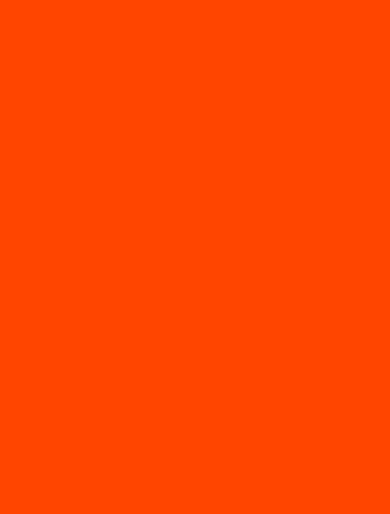
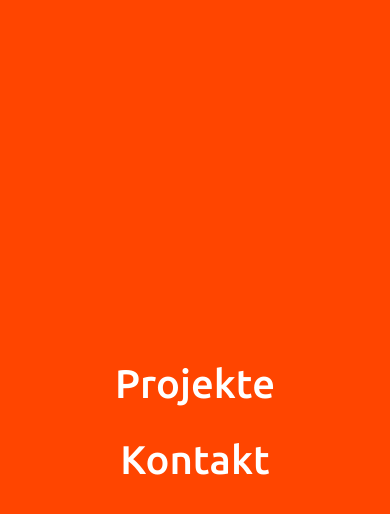
Before and after one commit to zerokater/bisha, a SvelteKit app: page / in a window 390 px wide. Both pictures are taken after a click on the icon 345 px from the left and 35 px from the top of the page. Shown: the top 514 px of the page. Built offline with nearby package versions, Linux system fonts and the light colour scheme.

Commit message:
hamburger

```diff
--- a/src/components/Nav.svelte
+++ b/src/components/Nav.svelte
@@ -14,7 +14,10 @@
 
     <nav>
         {#if open}
-            <div on:click={toggle} on:keydown|preventDefault={toggle} class="hamburger-open" transition:slide="{{duration: 500, easing: quartOut}}"></div>
+            <div class="hamburger-open" on:click={toggle} on:keydown|preventDefault={toggle}  transition:slide="{{duration: 500, easing: quartOut}}">
+                <a class="hamburger-link" href="/projekte">Projekte</a>
+                <a class="hamburger-link" href="/kontakt">Kontakt</a>
+            </div>
         {:else}
             <svg on:click={toggle} on:keydown|preventDefault={toggle} class="hamburger" height="50" width="50"><path d="M6 36v-3h36v3Zm0-10.5v-3h36v3ZM6 15v-3h36v3Z"/></svg>
         {/if}
@@ -76,6 +79,11 @@
 
     .hamburger-open {
         position: absolute;
+        display: flex;
+        justify-content: center;
+        align-items: center;
+        flex-direction: column;
+        gap: 3rem;
         top: 0;
         left: 0;
         width: 100vw;
@@ -83,9 +91,22 @@
         background-color: orangered;
     }
 
+    .hamburger-open a{
+        font-size: 4rem;
+        color: white;
+        transition: 0.3s opacity;
+    }
+
+    .hamburger-open a:hover{
+        opacity: 0.7;
+    }
+
     @media only screen and (max-width: 1120px) {
         nav a {
             display: none;
+        }
+        .hamburger-link{
+            display: block;
         }
 
         .hamburger {
```
